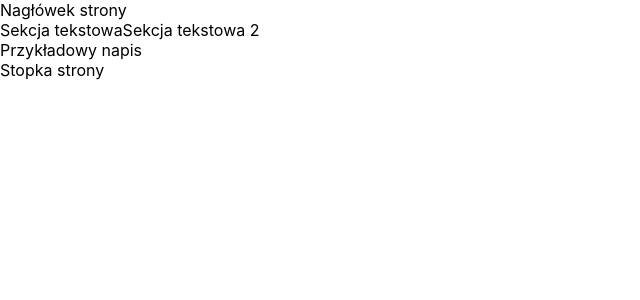
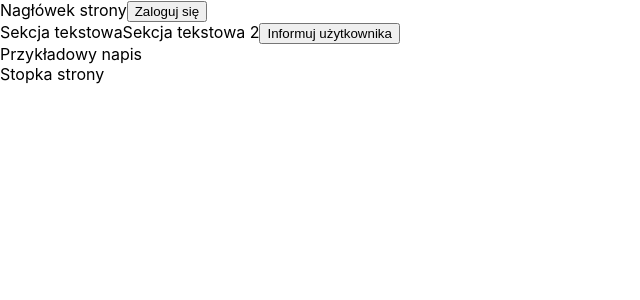
Before and after one commit to KajBialas/stacja-it-react-workshop, a React (Create React App) app: page / in a window 1280 px wide. Shown: the top 300 px of the page, without its empty margins (0-640 px from the left). Built offline with nearby package versions, Linux system fonts and the light colour scheme.

Commit message:
Issue5 example

```diff
--- a/src/Header.js
+++ b/src/Header.js
@@ -1,8 +1,14 @@
 import React from 'react';
 
 function Header() {
+  const handleLogButton = () => {
+    console.log('Logowanie użytkownika');
+  };
+
   return (
-    <header>Nagłówek strony</header>
+    <header>Nagłówek strony
+      <button onClick={handleLogButton}>Zaloguj się</button>
+    </header>
   )
 }
 
--- a/src/TextSection.js
+++ b/src/TextSection.js
@@ -5,11 +5,17 @@ const TEXT = "Sekcja tekstowa";
 class TextSection extends Component {
   text2 = "Sekcja tekstowa 2";
 
+  handleDisplay = () => {
+    alert('Informacja dla użytkownika');
+  };
+
+
   render() {
     return (
       <div>
         {TEXT}
         {this.text2}
+        <button onClick={this.handleDisplay}>Informuj użytkownika</button>
       </div>
     )
   }
```
